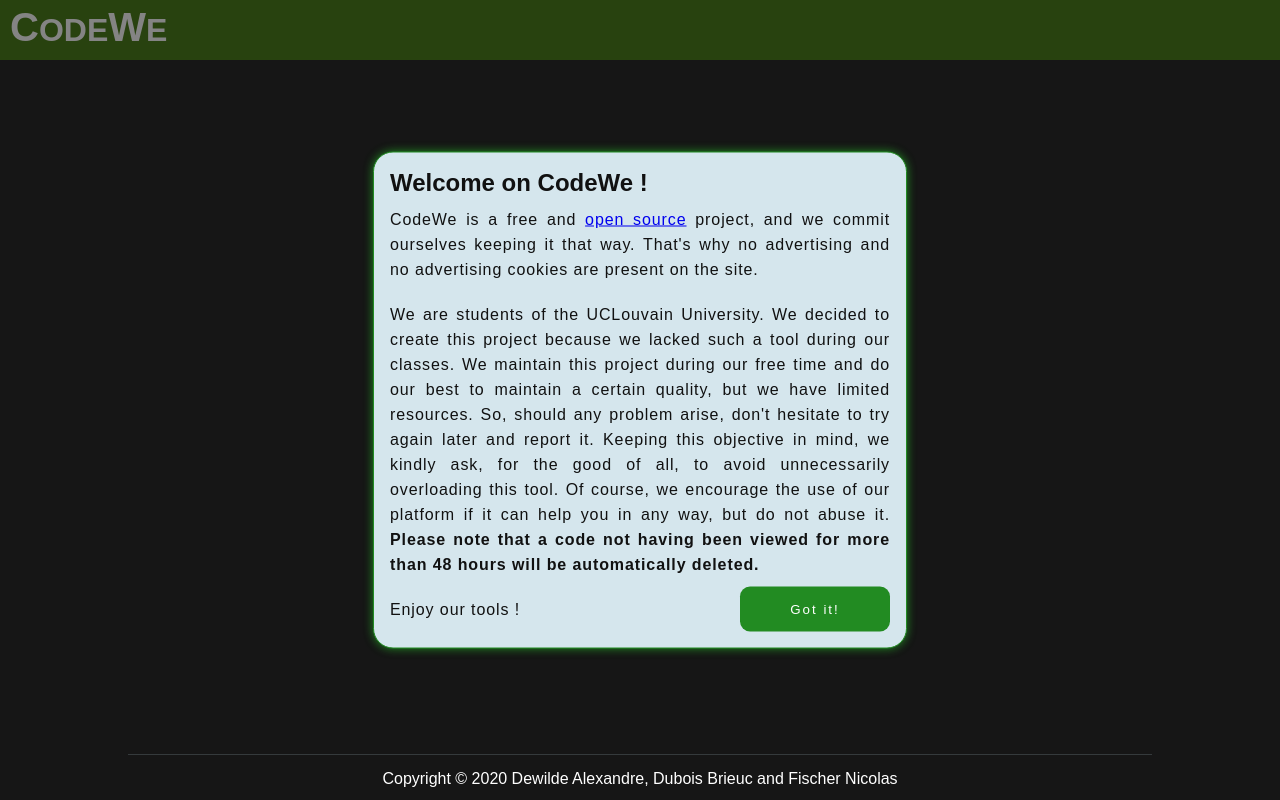
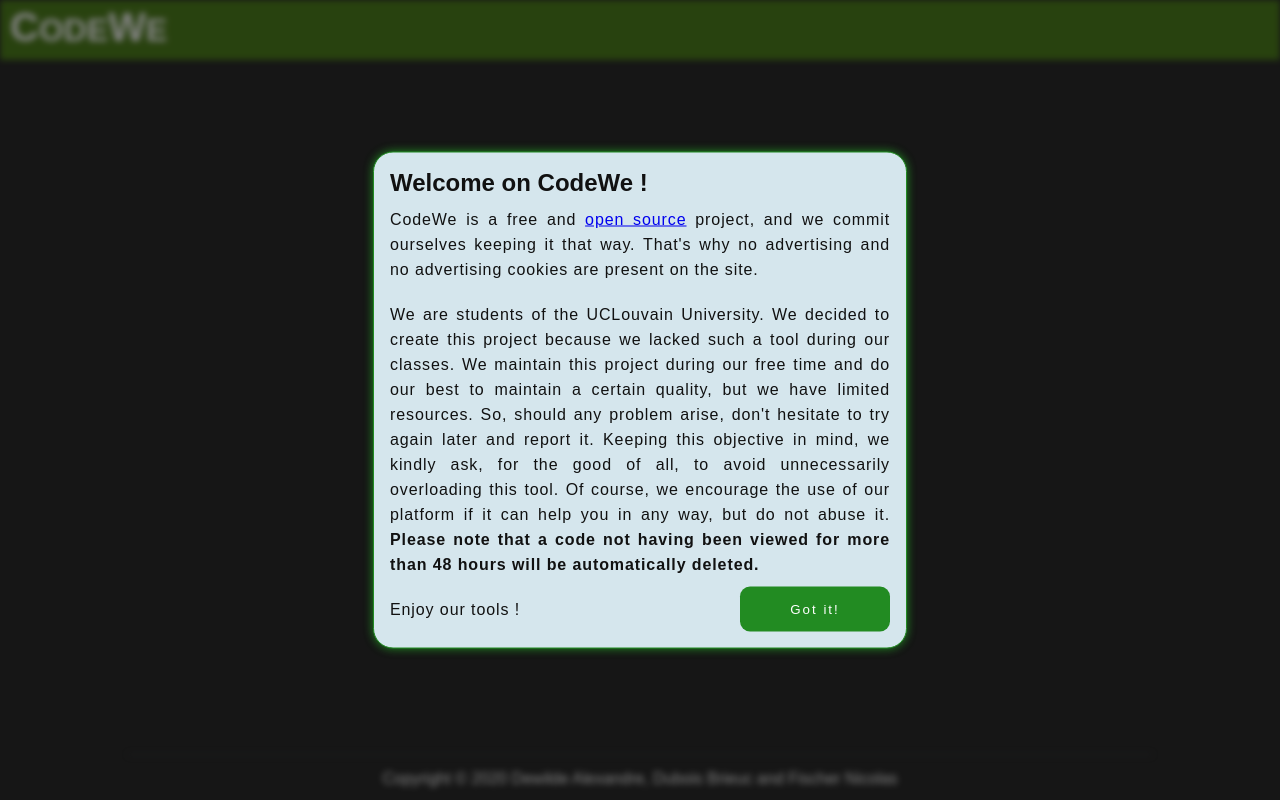
Before and after one commit to CodeWe-projet/CodeWe, a Flask app: page / in a window 1280 px wide. Run offline with Flask 2, Linux system fonts and the light colour scheme; some libraries are stand-ins or nearby versions.

Commit message:
add blur with welcome message

```diff
--- a/src/static/css/base.css
+++ b/src/static/css/base.css
@@ -63,6 +63,7 @@ div#welcome{
     height: 100vh;
     background-color: rgba(10, 10, 10, 0.5);
     display: none;
+    z-index: 4;
 }
 
 div#welcome div#welcome-text{
@@ -108,6 +109,11 @@ div#welcome button:hover{
     cursor: pointer;
 }
 
+.blur-background > *:not(#body):not(#welcome) {
+    filter: blur(3px);
+    pointer-events: none;
+  }
+
 /******************\
 |      Footer      |
 \******************/
--- a/src/static/js/base.js
+++ b/src/static/js/base.js
@@ -43,13 +43,13 @@ function getCurrentElement(){
 class Welcome{
     constructor() {
         if(new Cookie('welcome').getCookie() === ""){
-            //TODO Blur all others elements
+            document.getElementById('main').classList.add('blur-background')
             document.getElementById("welcome").style.display = "block";
         }
     }
 
     get_it(){
-        //TODO un-blur all others elements
+        document.getElementById('main').classList.remove('blur-background')
         document.getElementById("welcome").style.display = "None";
 
         let cookie = new Cookie("welcome")
```
